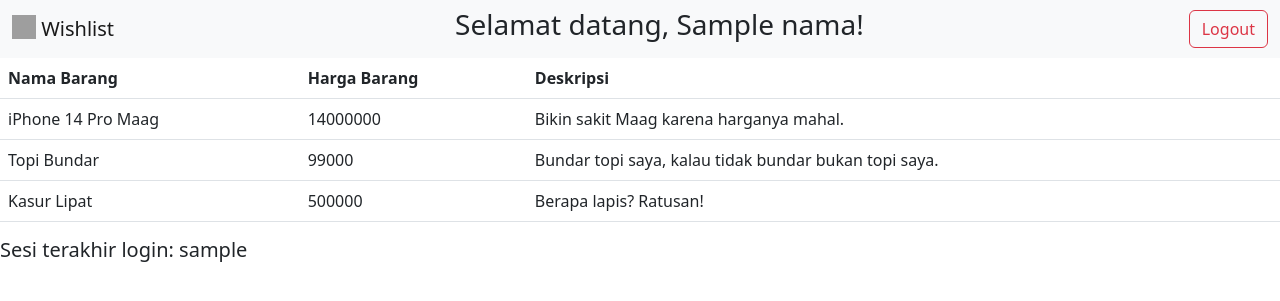
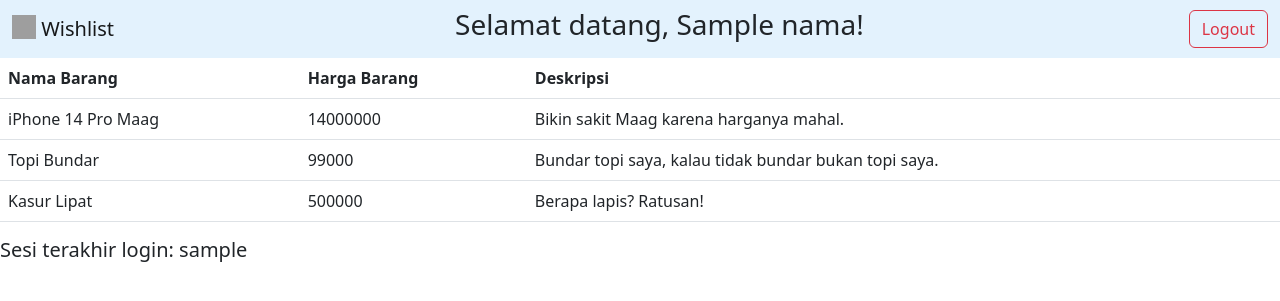
Before and after one commit to ivanoxx/Tutorial-PBP, a Django app: template wishlist/templates/wishlist.html in a window 1280 px wide. Shown: the top 301 px of the page. Run offline with Django 4.2, Linux system fonts and the light colour scheme; data comes from the database, SQL or seed files in the repository; tables that the repository leaves empty hold one stand-in row (values such as "Sample post"); the template is opened without the code that fills it: values that come from a table or form of the project are taken from there, most other values are stand-ins (such as "Sample title", 1, 10 or a date in 2020); grey boxes are pictures that could not be loaded.

```diff
--- a/wishlist/templates/wishlist.html
+++ b/wishlist/templates/wishlist.html
@@ -13,7 +13,7 @@
   </head>
   <body>
 
-    <nav class="navbar navbar-expand-lg bg-light">
+    <nav class="navbar navbar-expand-lg" style="background-color: #e3f2fd;">
       <div class="container-fluid">
         <a class="navbar-brand">
           <img src="https://cdn.discordapp.com/attachments/902951430153981993/1024916342211616778/letter-w_1.png" alt="Logo" width="24" height="24" class="d-inline-block align-text-top">
--- a/wishlist/views.py
+++ b/wishlist/views.py
@@ -17,8 +17,9 @@ def show_wishlist(request):
         'list_barang': data_barang_wishlist,
         # 'nama': 'Dafi',
         'nama': 'Dafi Nafidz Radhiyya',
-        'last_login': request.COOKIES['last_login'],
+        'last_login': request.COOKIES['last_login'].split('.')[0],
     }
+    print(type(context['last_login']))
     return render(request, "wishlist.html", context)
 
 def show_xml(request):
```
